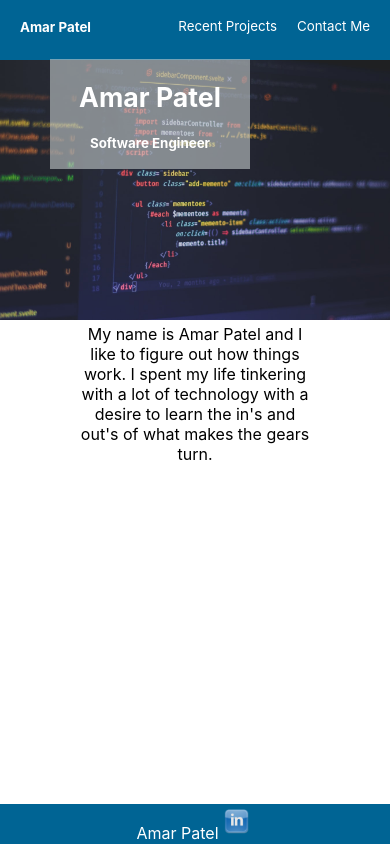
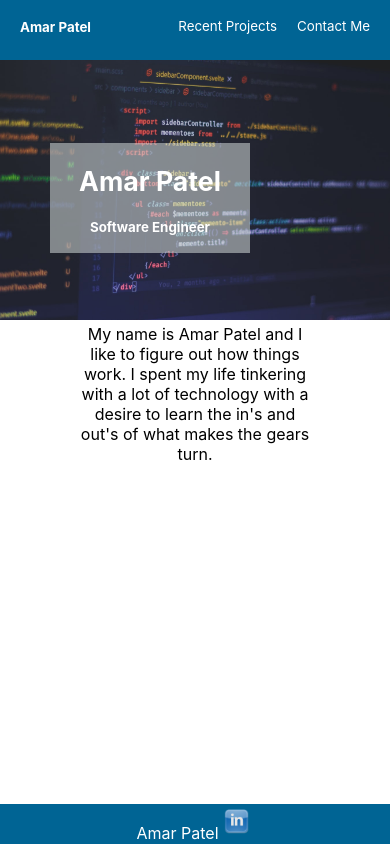
Before and after one commit to amarp86/amar-patel, a React (Create React App) app in the folder client/: page / in a window 390 px wide. Built offline with nearby package versions, Linux system fonts and the light colour scheme.

Commit message:
media query

```diff
--- a/client/src/components/Home.css
+++ b/client/src/components/Home.css
@@ -37,7 +37,7 @@
         background-color: rgba(202, 209, 209, 0.575);
         position: absolute;
         left: 50px;
-        bottom: 80%;
+        bottom: 70%;
     }
     .home-image-text h2 {
         font-size: 20pt;
```
